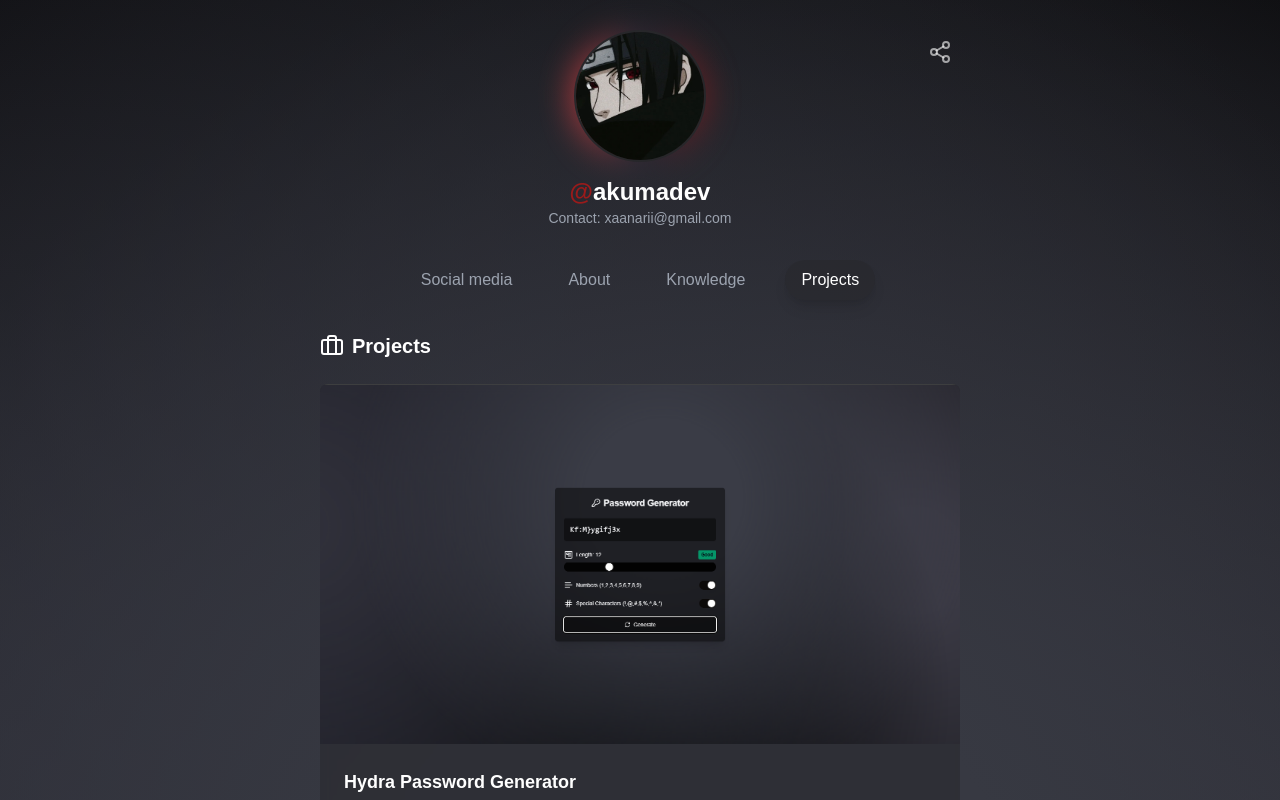
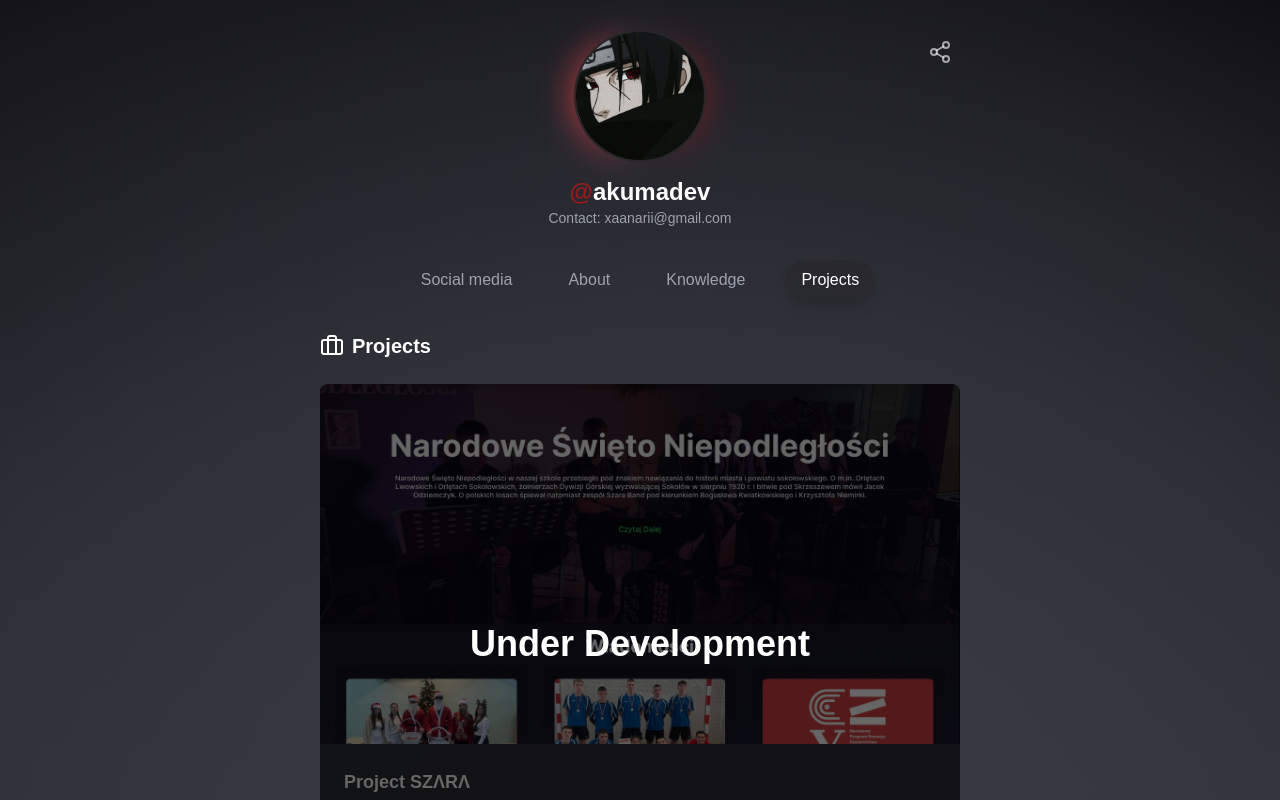
Before and after one commit to akumadev1/AkumaDev, a Next.js app: page / in a window 1280 px wide. Both pictures are taken after a click on the button "Projects". Shown: the top 800 px of the page. Built offline with nearby package versions, Linux system fonts and the light colour scheme.

Commit message:
Added new upcoming project

```diff
--- a/components/bio-page.tsx
+++ b/components/bio-page.tsx
@@ -188,11 +188,12 @@ export function BioPage() {
           <div className="space-y-6">
             <h2 className="text-xl font-bold flex items-center"><Briefcase className="mr-2" /> Projects</h2>
             <ProjectCard
-              title="Hydra Password Generator"
-              description="Random Password Generator with numbers,symbols "
-              image="/projects/hydra.png"
+              title="Project SZΛRΛ"
+              description="Rebranded Polish School Website "
+              image="/projects/szara.png"
               languages={['React', 'Next.js', 'TailwindCSS','Node.js']}
               repoLink="https://github.com/akumadev1/hydra"
+              isUnderDevelopment={true}
             />
             <ProjectCard
               title="Fire industry company website"
@@ -260,22 +261,24 @@ function ProjectCard({
   image,
   languages,
   repoLink,
+  isUnderDevelopment = false,
 }: {
   title: string
   description: string
   image: string
   languages: string[]
   repoLink: string
+  isUnderDevelopment?: boolean
 }) {
-  return (
-    <div className="overflow-hidden rounded-lg bg-zinc-800/50 backdrop-blur-sm transition-all hover:bg-zinc-800">
-      <div className="aspect-video w-full overflow-hidden">
+  const content = (
+    <>
+      <div className="aspect-video w-full overflow-hidden relative">
         <Image
           src={image}
           alt={title}
           width={1400}
           height={360}
-          className="h-full w-full object-cover transition-transform duration-300 hover:scale-105"
+          className="h-full w-full object-cover transition-transform duration-300 group-hover:scale-105"
         />
       </div>
       <div className="p-4 md:p-6">
@@ -288,14 +291,30 @@ function ProjectCard({
             </span>
           ))}
         </div>
-        <Link
-          href={repoLink}
-          className="inline-flex items-center text-sm text-blue-400 hover:text-blue-300"
-        >
-          <Github className="mr-1 h-4 w-4" />
-          View Repository
+        {!isUnderDevelopment && (
+          <div className="inline-flex items-center text-sm text-blue-400 group-hover:text-blue-300">
+            <Github className="mr-1 h-4 w-4" />
+            View Repository
+          </div>
+        )}
+      </div>
+    </>
+  )
+
+  return (
+    <div className={`group overflow-hidden rounded-lg bg-zinc-800/50 backdrop-blur-sm transition-all hover:bg-zinc-800 relative ${isUnderDevelopment ? 'under-development pointer-events-none' : ''}`}>
+      {isUnderDevelopment ? (
+        <div className="relative">
+          {content}
+          <div className="absolute inset-0 bg-black/60 flex items-center justify-center">
+            <span className="text-center text-white text-4xl font-bold">Under Development</span>
+          </div>
+        </div>
+      ) : (
+        <Link href={repoLink}>
+          {content}
         </Link>
-      </div>
+      )}
     </div>
   )
 }
```
